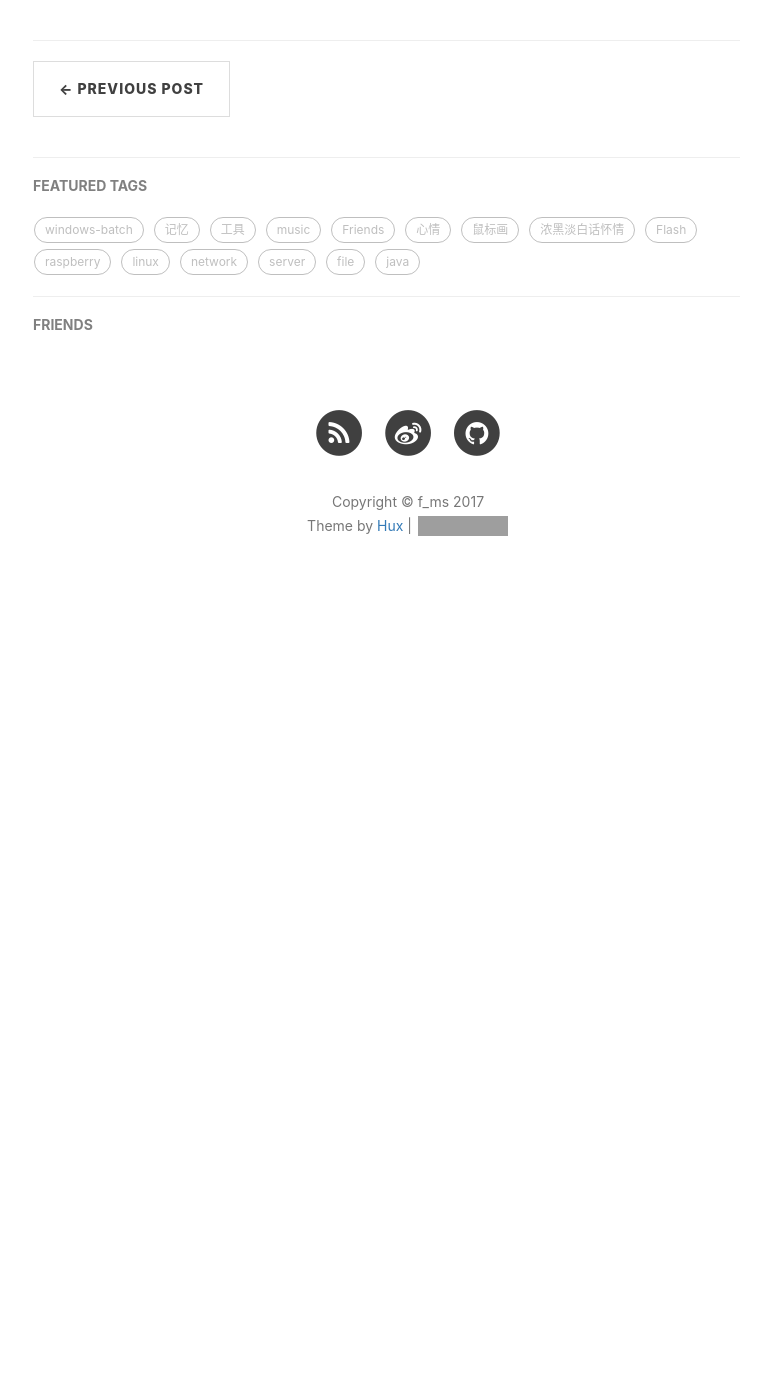
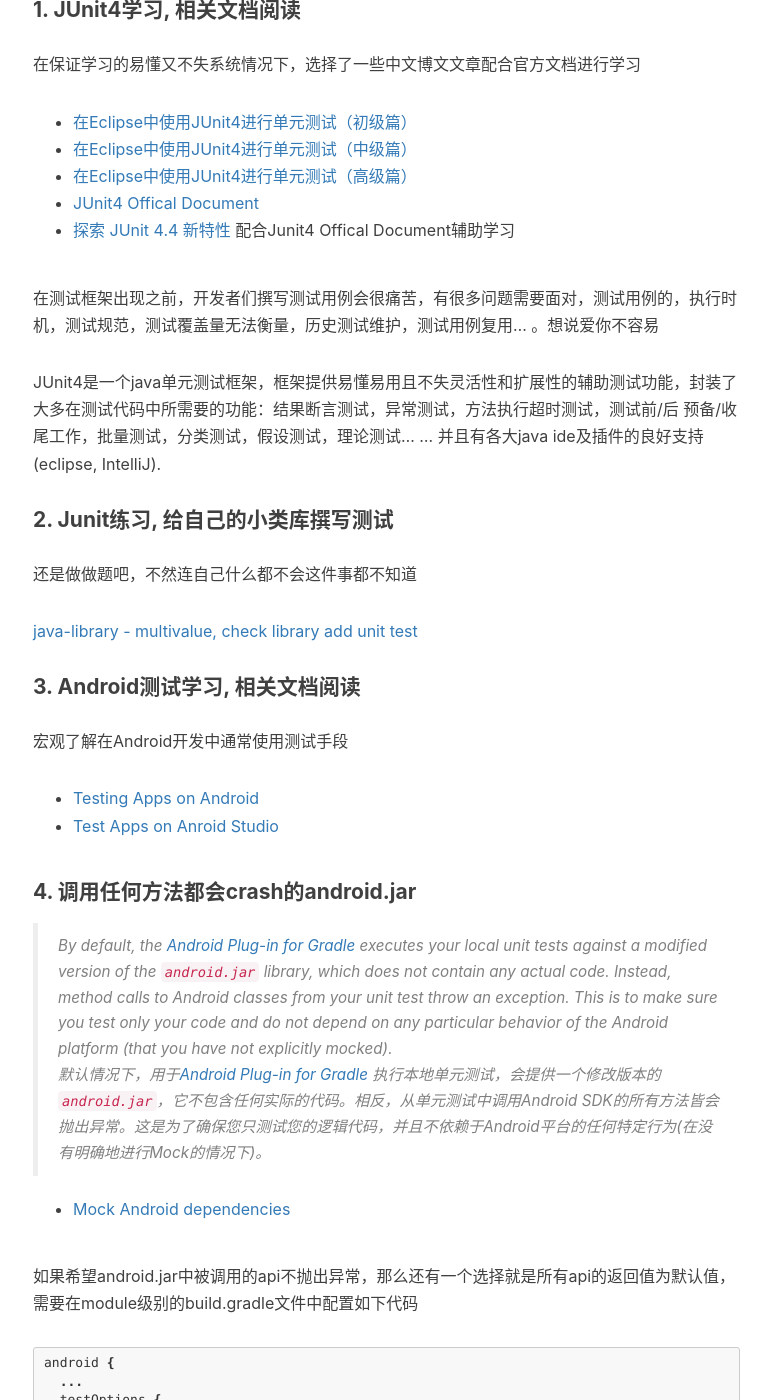
Before and after one commit to imfms/imfms.github.io, a Jekyll site: the page built from _posts/2017-11-15-android_test.markdown, in a window 1280 px wide and 1400 px high, scrolled down 961 px. Shown: the whole window, without its empty margins (232-1003 px from the left). Built offline with Jekyll 4.4.1, drawn with Linux system fonts in a browser that asks for light colours; nearby versions of some CDN libraries; our own code applies the rules of GitHub Pages for plain Markdown files; comment, search, counter and statistics services are not loaded; before the commit the page ends 1591 px from its top, so only the background shows below that; some of the changed text lies outside the part shown; grey boxes are pictures that could not be loaded.

Commit message:
android_test_doing

```diff
--- a/_posts/2017-11-15-android_test.markdown
+++ b/_posts/2017-11-15-android_test.markdown
@@ -1,16 +1,63 @@
 ## 安卓测试学习手记
 
-欲来欲能发觉人脑能同时顾忌的东西太少太少，请让我只关心我的业务逻辑。
+每次发版前，内心总会控制不住的开始焦虑，虽然测试代码的验证通过不能证明代码没有问题，但至少它能证明这庞大的历史代码还是相对安全的。
 
 眼前代码的修改会不会导致其他问题的出现，我不知道，我可能需要细细查阅，细细摩挲，才能怯懦的告诉你：“应该不会吧”。
 
-我只想关心我目前写下的代码，请让我忘记历史带给我的包袱与压力，让我享受当下。TDD，我来了。
+欲来欲能发觉人脑能同时顾及的东西太少太少，而真实情况下要顾及的东西又太多太多。
+
+我只想关心当下我的业务逻辑与我的每一行代码实现，请让我忘记历史带给我的包袱与压力，让我享受当下。
+
+TDD，我来了。
 
 ### 学习路程
+
+#### 1. JUnit4学习, 相关文档阅读
+
+在保证学习的易懂又不失系统情况下，选择了一些中文博文文章配合官方文档进行学习
 
 - [在Eclipse中使用JUnit4进行单元测试（初级篇）](http://blog.csdn.net/andycpp/article/details/1327147)
 - [在Eclipse中使用JUnit4进行单元测试（中级篇）](http://blog.csdn.net/andycpp/article/details/1327346)
 - [在Eclipse中使用JUnit4进行单元测试（高级篇）](http://blog.csdn.net/andycpp/article/details/1329218)
 - [JUnit4 Offical Document](http://junit.org/junit4/)
+- [探索 JUnit 4.4 新特性](https://www.ibm.com/developerworks/cn/java/j-lo-junit44/)
+  配合Junit4 Offical Document辅助学习
+
+在测试框架出现之前，开发者们撰写测试用例会很痛苦，有很多问题需要面对，测试用例的，执行时机，测试规范，测试覆盖量无法衡量，历史测试维护，测试用例复用... 。想说爱你不容易
+
+JUnit4是一个java单元测试框架，框架提供易懂易用且不失灵活性和扩展性的辅助测试功能，封装了大多在测试代码中所需要的功能：结果断言测试，异常测试，方法执行超时测试，测试前/后 预备/收尾工作，批量测试，分类测试，假设测试，理论测试... ... 并且有各大java ide及插件的良好支持(eclipse, IntelliJ).
+
+#### 2. Junit练习, 给自己的小类库撰写测试
+
+还是做做题吧，不然连自己什么都不会这件事都不知道
+
+[java-library - multivalue, check library add unit test](https://github.com/imfms/java-library/commit/3563b799e9e3dc262f6fb90f34e3adda33e0acb3)
+
+#### 3. Android测试学习, 相关文档阅读
+
+宏观了解在Android开发中通常使用测试手段
+
 - [Testing Apps on Android](https://developer.android.google.cn/training/testing/index.html)
 - [Test Apps on Anroid Studio](https://developer.android.google.cn/studio/test/index.html)
+
+#### 4. 调用任何方法都会crash的android.jar
+
+> By default, the [Android Plug-in for Gradle](https://developer.android.com/tools/building/plugin-for-gradle.html) executes your local unit tests against a modified version of the `android.jar` library, which does not contain any actual code. Instead, method calls to Android classes from your unit test throw an exception. This is to make sure you test only your code and do not depend on any particular behavior of the Android platform (that you have not explicitly mocked).
+>
+> 默认情况下，用于[Android Plug-in for Gradle](https://developer.android.com/tools/building/plugin-for-gradle.html) 执行本地单元测试，会提供一个修改版本的`android.jar`，它不包含任何实际的代码。相反，从单元测试中调用Android SDK的所有方法皆会抛出异常。这是为了确保您只测试您的逻辑代码，并且不依赖于Android平台的任何特定行为(在没有明确地进行Mock的情况下)。
+
+- [Mock Android dependencies](https://developer.android.com/training/testing/unit-testing/local-unit-tests.html#mocking-dependencies)
+
+
+如果希望android.jar中被调用的api不抛出异常，那么还有一个选择就是所有api的返回值为默认值，需要在module级别的build.gradle文件中配置如下代码
+
+~~~groovy
+android {
+  ...
+  testOptions {
+    unitTests.returnDefaultValues = true
+  }
+}
+~~~
+
+当然，此种情况下开发者需要考虑撰写的单元测试代码会不会因为所有的api返回都为默认值而导致的有些可能被忽略的错误
```
